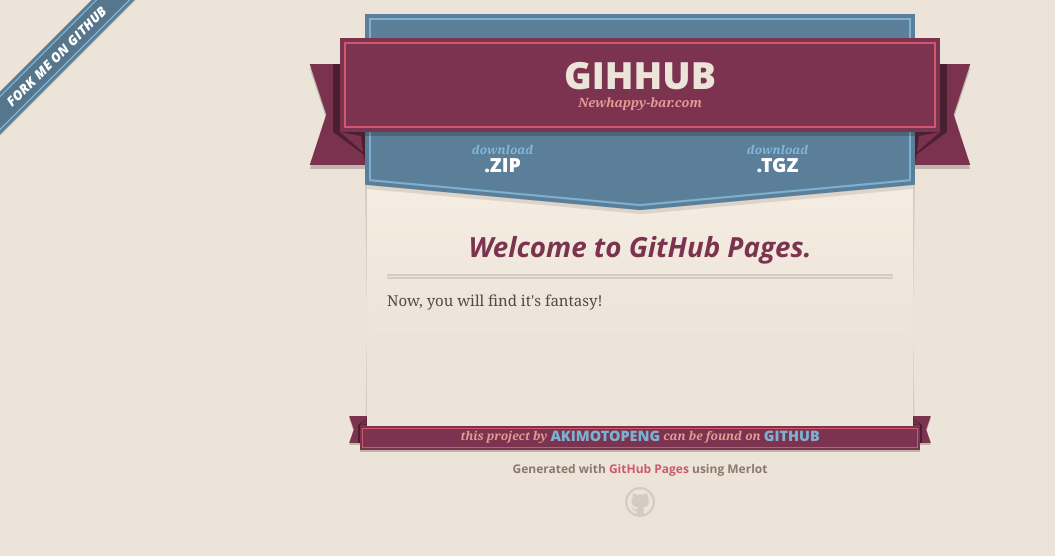
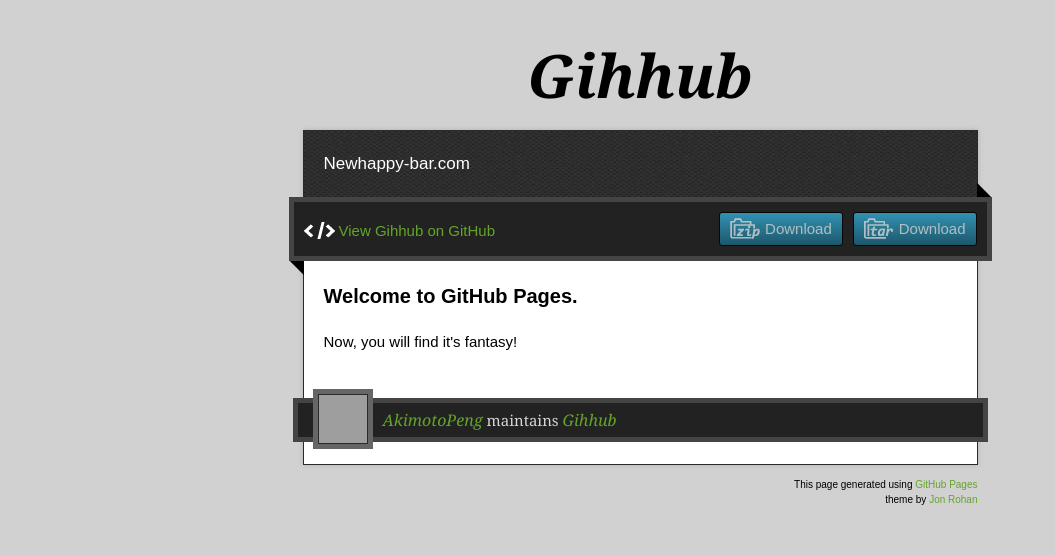
Before and after one commit to AkimotoPeng/GiHhub, a plain HTML site: page index.html in a window 1280 px wide. Shown: the whole page, without its empty margins (0-1055 px from the left). Drawn offline with nearby package versions, Linux system fonts and the light colour scheme; grey boxes are pictures that could not be loaded.

Commit message:
Create gh-pages branch via GitHub

```diff
--- a/index.html
+++ b/index.html
@@ -1,69 +1,63 @@
-<!DOCTYPE html>
+<!doctype html>
+<!-- The Time Machine GitHub pages theme was designed and developed by Jon Rohan, on Feb 7, 2012. -->
+<!-- Follow him for fun. http://twitter.com/jonrohan. Tail his code on http://github.com/jonrohan -->
 <html>
 <head>
-    <meta charset='utf-8'>
-    <meta http-equiv="X-UA-Compatible" content="chrome=1">
-    <meta name="viewport" content="width=640" />
+  <meta charset="utf-8">
+  <meta http-equiv="X-UA-Compatible" content="IE=edge,chrome=1">
 
-    <link rel="stylesheet" href="stylesheets/core.css" media="screen"/>
-    <link rel="stylesheet" href="stylesheets/mobile.css" media="handheld, only screen and (max-device-width:640px)"/>
+  <link rel="stylesheet" href="stylesheets/stylesheet.css" media="screen"/>
   <link rel="stylesheet" href="stylesheets/pygment_trac.css"/>
+  <script type="text/javascript" src="https://ajax.googleapis.com/ajax/libs/jquery/1.7.1/jquery.min.js"></script>
+  <script type="text/javascript" src="javascripts/script.js"></script>
 
-    <script type="text/javascript" src="javascripts/modernizr.js"></script>
-    <script type="text/javascript" src="https://ajax.googleapis.com/ajax/libs/jquery/1.7.1/jquery.min.js"></script>
-    <script type="text/javascript" src="javascripts/headsmart.min.js"></script>
-    <script type="text/javascript">
-      $(document).ready(function () {
-        $('#main_content').headsmart()
-      })
-    </script>
-    <title>Gihhub by AkimotoPeng</title>
+  <title>Gihhub</title>
+  <meta name="description" content="Newhappy-bar.com">
+
+  <meta name="viewport" content="width=device-width,initial-scale=1">
+
 </head>
 
 <body>
-    <a id="forkme_banner" href="https://github.com/AkimotoPeng/GiHhub">View on GitHub</a>
-    <div class="shell">
 
+  <div class="wrapper">
     <header>
-        <span class="ribbon-outer">
-          <span class="ribbon-inner">
-            <h1>Gihhub</h1>
-            <h2>Newhappy-bar.com</h2>
-          </span>
-          <span class="left-tail"></span>
-          <span class="right-tail"></span>
-        </span>
+      <h1 class="title">Gihhub</h1>
     </header>
-
-      <section id="downloads">
-        <span class="inner">
-          <a href="https://github.com/AkimotoPeng/GiHhub/zipball/master" class="zip"><em>download</em> .ZIP</a><a href="https://github.com/AkimotoPeng/GiHhub/tarball/master" class="tgz"><em>download</em> .TGZ</a>
-        </span>
-      </section>
-
-
-      <span class="banner-fix"></span>
-
-
-      <section id="main_content">
+    <div id="container">
+      <p class="tagline">Newhappy-bar.com</p>
+      <div id="main" role="main">
+        <div class="download-bar">
+        <div class="inner">
+          <a href="https://github.com/AkimotoPeng/GiHhub/tarball/master" class="download-button tar"><span>Download</span></a>
+          <a href="https://github.com/AkimotoPeng/GiHhub/zipball/master" class="download-button zip"><span>Download</span></a>
+          <a href="https://github.com/AkimotoPeng/GiHhub" class="code">View Gihhub on GitHub</a>
+        </div>
+        <span class="blc"></span><span class="trc"></span>
+        </div>
+        <article class="markdown-body">
           <h3>
 <a name="welcome-to-github-pages" class="anchor" href="#welcome-to-github-pages"><span class="octicon octicon-link"></span></a>Welcome to GitHub Pages.</h3>
 
 <p>Now, you will find it's fantasy!</p>
-      </section>
+        </article>
+      </div>
+    </div>
+    <footer>
+      <div class="owner">
+      <p><a href="https://github.com/AkimotoPeng" class="avatar"><img src="https://0.gravatar.com/avatar/228e8b663ffb78c581fdceaad23445a7?d=https%3A%2F%2Fidenticons.github.com%2F74793f387d832df55afc183fa8417e54.png&amp;s=30" width="48" height="48"/></a> <a href="https://github.com/AkimotoPeng">AkimotoPeng</a> maintains <a href="https://github.com/AkimotoPeng/GiHhub">Gihhub</a></p>
 
-      <footer>
-        <span class="ribbon-outer">
-          <span class="ribbon-inner">
-            <p>this project by <a href="https://github.com/AkimotoPeng">AkimotoPeng</a> can be found on <a href="https://github.com/AkimotoPeng/GiHhub">GitHub</a></p>
-          </span>
-          <span class="left-tail"></span>
-          <span class="right-tail"></span>
-        </span>
-        <p>Generated with <a href="http://pages.github.com">GitHub Pages</a> using Merlot</p>
-        <span class="octocat"></span>
+
+      </div>
+      <div class="creds">
+        <small>This page generated using <a href="https://pages.github.com/">GitHub Pages</a><br/>theme by <a href="https://twitter.com/jonrohan/">Jon Rohan</a></small>
+      </div>
     </footer>
-
+  </div>
+  <div class="current-section">
+    <a href="#top">Scroll to top</a>
+    <a href="https://github.com/AkimotoPeng/GiHhub/tarball/master" class="tar">tar</a><a href="https://github.com/AkimotoPeng/GiHhub/zipball/master" class="zip">zip</a><a href="" class="code">source code</a>
+    <p class="name"></p>
   </div>
 
 
```
Lines whose indentation alone changed are shown as unchanged.
